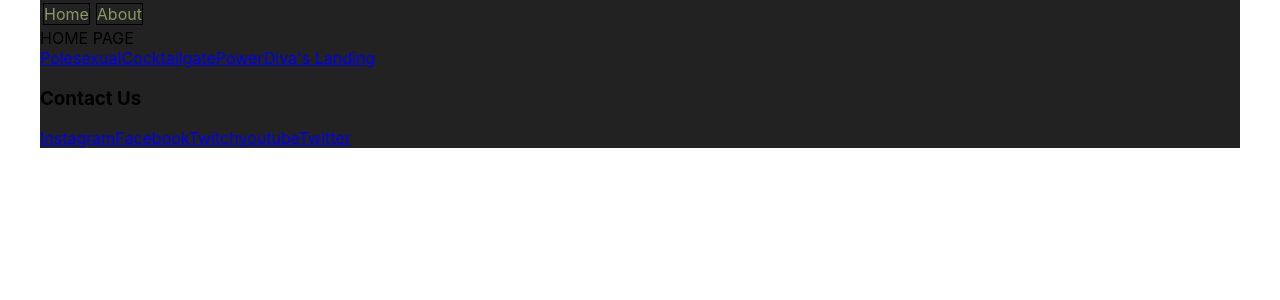
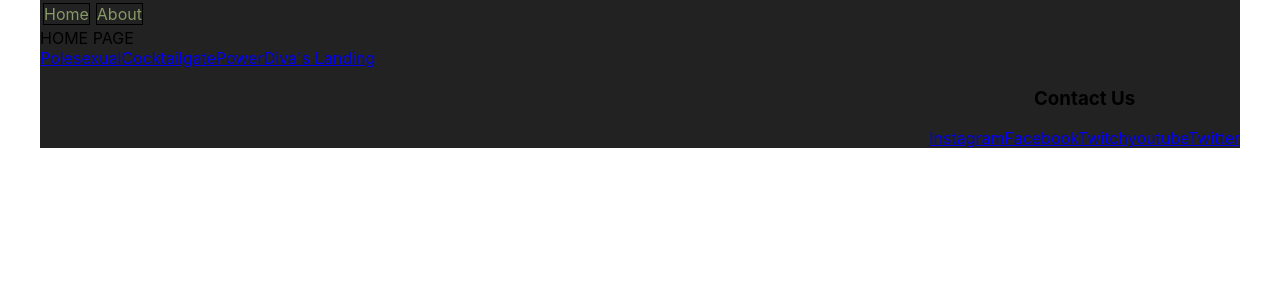
Before and after one commit to Mikey-strider/polesexualproductions, a React (Create React App) app: page / in a window 1280 px wide. Shown: the top 300 px of the page. Built offline with nearby package versions, Linux system fonts and the light colour scheme.

Commit message:
trying some things with styling on footer and contact us. Mainly trying to place footer and contact us at bottom

```diff
--- a/src/components/navigation/EventNav.js
+++ b/src/components/navigation/EventNav.js
@@ -1,6 +1,7 @@
 import { Link } from "react-router-dom"
 import { events } from '../../utility/events.js'
 import Footer from "../pageComponents/footer.js";
+// import { FooterPage } from "../styled.js";
 
 const EventNav = () => {
 
@@ -9,6 +10,8 @@ const EventNav = () => {
       <Link key={Math.random()} to={`/events/${event.slug}`}>{event.name}</Link>
     );
   });
+
+// const styles = {FooterPage};
 
   return (
     <div>
--- a/src/components/pageComponents/contactUs.js
+++ b/src/components/pageComponents/contactUs.js
@@ -1,7 +1,13 @@
+
 const Contact = () => {
+  // const styles = {
+  //    diplay: "flex",
+  //    justifyContent: "center",
+  //    justifyItems: "flex-end"
+  // }
   return (
     <div>
-      <h3>Contact Us</h3>
+      <h3 style={{display: "flex", justifyContent: "center"}}>Contact Us</h3>
         <a href="https://www.instagram.com/polesexual/">Instagram</a>
         <a href="https://www.facebook.com/cocktailgate">Facebook</a>
         <a href="https://www.twitch.tv/poleathome">Twitch</a>
--- a/src/components/pageComponents/footer.js
+++ b/src/components/pageComponents/footer.js
@@ -3,11 +3,10 @@ import Contact from "./contactUs";
 
 export const Footer = () => {
   return(
-    <div>
+    <div style={{display: "flex", flexDirection: "column", alignItems: "flex-end"}}>
       <Contact />
     </div>
   )
-
 }
 
 export default Footer;
--- a/src/components/styled.js
+++ b/src/components/styled.js
@@ -39,14 +39,15 @@ export const DivasLandingPage = styled.div`
   background-color: orange;
 `
 
-// export const FooterPage = styled.div`
-//   display: flex;
-//   justify-content: center;
-//   align-item: bottom;
-// `
+export const FooterPage = styled.div`
+  display: flex;
+  justify-content: center;
+  align-item: bottom;
+`
 
 export const GlobalStyle = createGlobalStyle`
 body {
+  height: 1200px;
   width: 1200px;
   margin: auto;
 }
```
